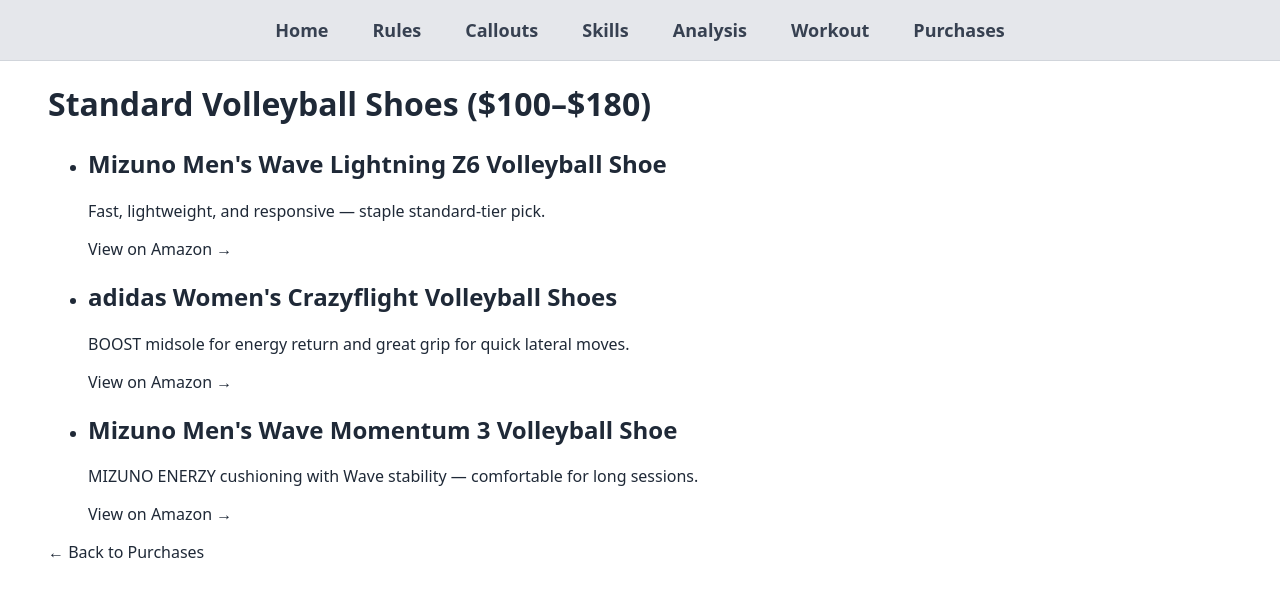
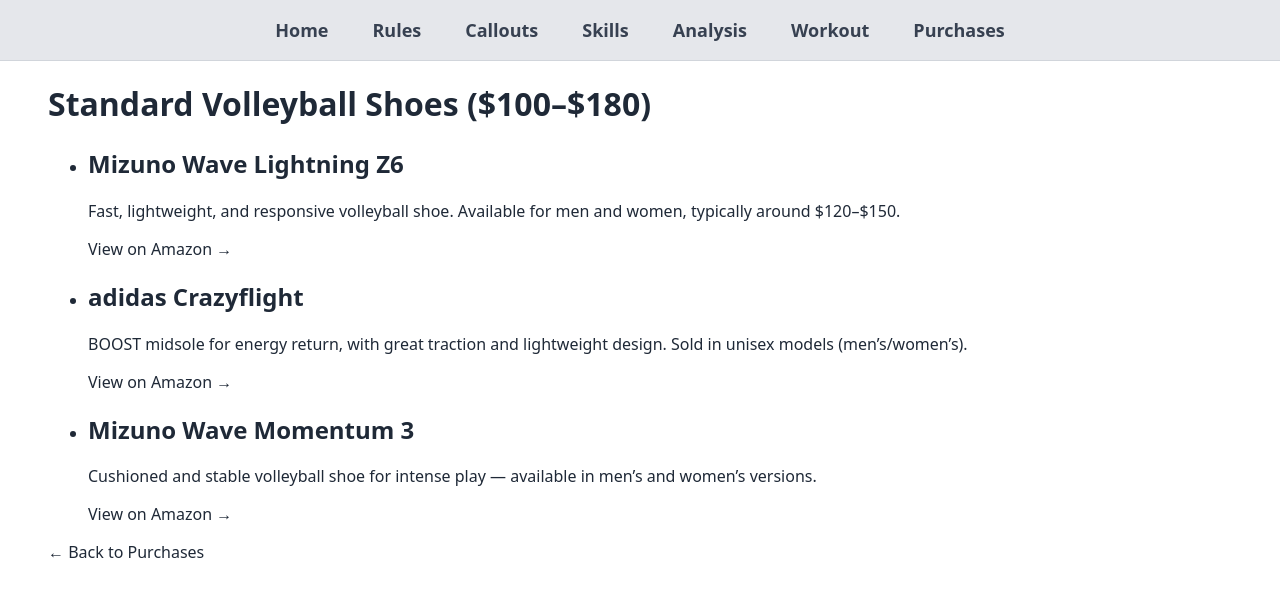
Before and after one commit to blueweriy/volleyball-ai-website, a React (Vite) app: page /purchases/shoes/standard in a window 1280 px wide. Shown: the top 596 px of the page. Built offline with nearby package versions, Linux system fonts and the light colour scheme.

Commit message:
Update ShoesStandard.jsx

```diff
--- a/src/pages/purchases/ShoesStandard.jsx
+++ b/src/pages/purchases/ShoesStandard.jsx
@@ -3,19 +3,19 @@ import { Link } from "react-router-dom";
 
 const items = [
   {
-    name: "Mizuno Men's Wave Lightning Z6 Volleyball Shoe",
-    desc: "Fast, lightweight, and responsive — staple standard-tier pick.",
-    url: "https://www.amazon.com/Mizuno-Mens-Wave-Lightning-Volleyball/dp/B07XMN46K1"
+    name: "Mizuno Wave Lightning Z6",
+    desc: "Fast, lightweight, and responsive volleyball shoe. Available for men and women, typically around $120–$150.",
+    url: "https://www.amazon.com/Mizuno-Wave-Lightning-Volleyball-Shoe/dp/B07XMN46K1"
   },
   {
-    name: "adidas Women's Crazyflight Volleyball Shoes",
-    desc: "BOOST midsole for energy return and great grip for quick lateral moves.",
-    url: "https://www.amazon.com/adidas-Womens-Crazyflight-Volleyball-Sneakers/dp/B0D8W27L61"
+    name: "adidas Crazyflight",
+    desc: "BOOST midsole for energy return, with great traction and lightweight design. Sold in unisex models (men’s/women’s).",
+    url: "https://www.amazon.com/adidas-Crazyflight-Volleyball-Sneakers/dp/B0D8W27L61"
   },
   {
-    name: "Mizuno Men's Wave Momentum 3 Volleyball Shoe",
-    desc: "MIZUNO ENERZY cushioning with Wave stability — comfortable for long sessions.",
-    url: "https://www.amazon.com/Mizuno-Mens-Wave-Momentum-Volleyball/dp/B0CPGXLPPG"
+    name: "Mizuno Wave Momentum 3",
+    desc: "Cushioned and stable volleyball shoe for intense play — available in men’s and women’s versions.",
+    url: "https://www.amazon.com/Mizuno-Wave-Momentum-Volleyball-Shoe/dp/B0CPGXLPPG"
   }
 ];
 
@@ -28,23 +28,16 @@ export default function ShoesStandard() {
       <h1 className="text-3xl font-bold mb-6">Standard Volleyball Shoes ($100–$180)</h1>
       <ul className="space-y-6">
         {items.map((it) => (
-          <li key={it.name} className="p-0">
+          <li key={it.name}>
             <h2 className="text-xl font-semibold">{it.name}</h2>
             <p className="mt-1 text-gray-700">{it.desc}</p>
-            <a
-              href={it.url}
-              target="_blank"
-              rel="noopener noreferrer"
-              className="mt-2 inline-block text-blue-600 hover:underline"
-            >
+            <a href={it.url} target="_blank" rel="noopener noreferrer" className="mt-2 inline-block text-blue-600 hover:underline">
               View on Amazon →
             </a>
           </li>
         ))}
       </ul>
-      <Link to="/purchases" className="mt-8 inline-block text-blue-600 hover:underline">
-        ← Back to Purchases
-      </Link>
+      <Link to="/purchases" className="mt-8 inline-block text-blue-600 hover:underline">← Back to Purchases</Link>
     </div>
   );
 }
```
